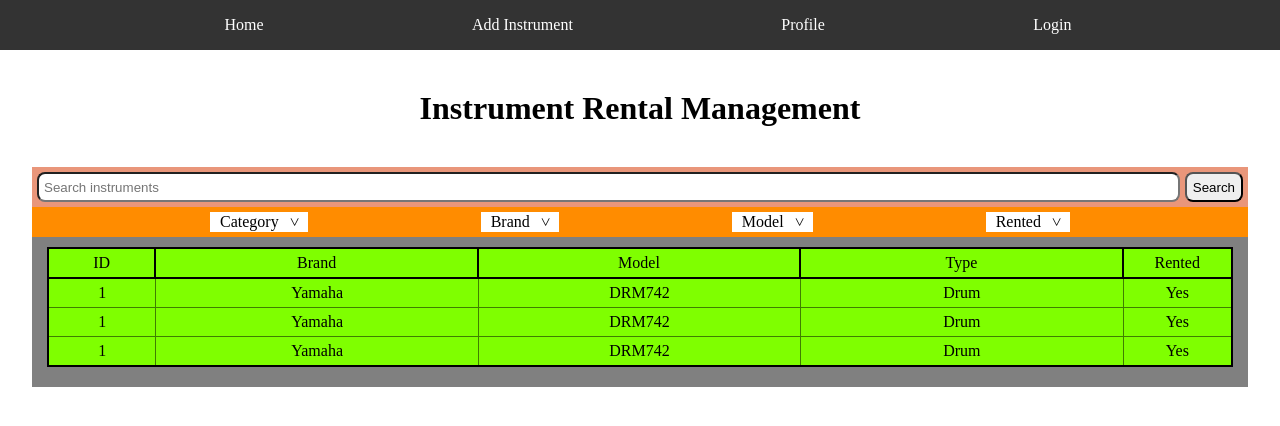
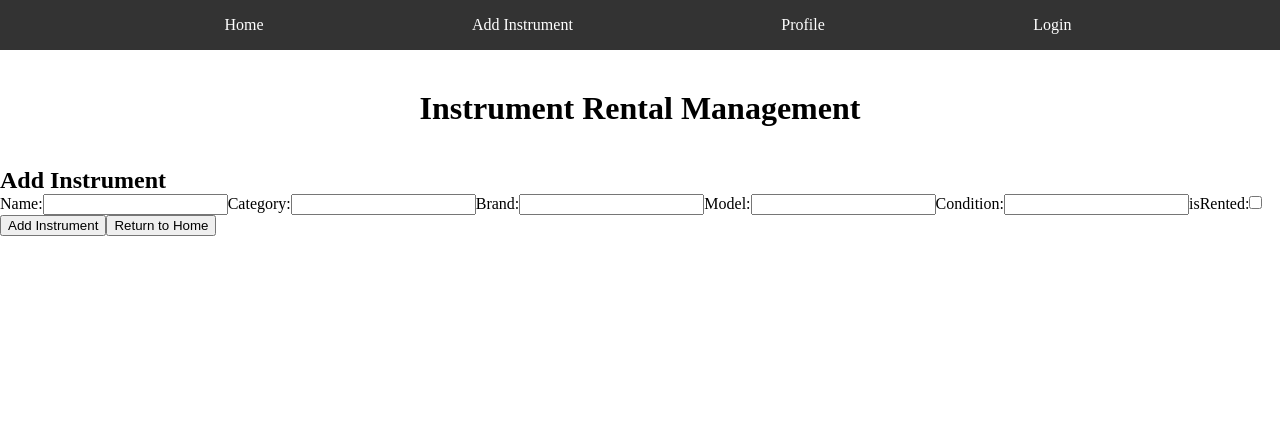
Before and after one commit to briantav999/unit4-front-end, a React (Vite) app: page / in a window 1280 px wide. Shown: the top 426 px of the page. Built offline with nearby package versions, Linux system fonts and the light colour scheme.

Commit message:
home page further adjustments waiting for routers

```diff
--- a/src/App.jsx
+++ b/src/App.jsx
@@ -2,12 +2,14 @@
 import Nav from './components/Nav/Nav.jsx'
 import InventoryCard from './components/Home/InventoryCard/InventoryCard.jsx'
 import './App.css'
+import Create from './components/AddInstruments/AddInstruments.jsx'
 
 function App() {
   return <>
     <Nav />
     <h1>Instrument Rental Management</h1>
-    <InventoryCard />
+    {/* <InventoryCard /> */}
+    <Create />
   </>
 }
 
--- a/src/components/AddInstruments/AddInstruments.jsx
+++ b/src/components/AddInstruments/AddInstruments.jsx
@@ -1,5 +1,5 @@
 import { useState } from 'react'
-import './create.css'
+import './AddInstruments.css'
 
 const Create = ({handleAddInstrument}) => {
     const [Instrument, setInstrument] = useState({
@@ -26,8 +26,6 @@
         })
     }
 
-}
-
 return(
     <div className="create">
         <h2>Add Instrument</h2>
@@ -36,18 +34,22 @@
             handleAddInstrument(Instrument)
         }}>
             <label>Name:</label>
-            <input type="text" name="name" id="name" value={Instrument.name} onChange={handleChange} />
+            <input type="text" name="name" id="name" maxlength="32" value={Instrument.name} onChange={handleChange} />
             <label>Category:</label>
-            <input type="text" name="category" id="category" value={Instrument.category} onChange={handleChange} />
+            <input type="text" name="category" id="category" maxlength="32" value={Instrument.category} onChange={handleChange} />
             <label>Brand:</label>
-            <input type="text" name="brand" id="brand" value={Instrument.brand} onChange={handleChange} />
+            <input type="text" name="brand" id="brand" maxlength="32" value={Instrument.brand} onChange={handleChange} />
             <label>Model:</label>
-            <input type="text" name="model" id="model" value={Instrument.model} onChange={handleChange} />
+            <input type="text" name="model" id="model" maxlength="32" value={Instrument.model} onChange={handleChange} />
             <label>Condition:</label>
-            <input type="text" name="condition" id="condition" value={Instrument.condition} onChange={handleChange} />
+            <input type="text" name="condition" id="condition" maxlength="32" value={Instrument.condition} onChange={handleChange} />
             <label>isRented:</label>
+            <input type="checkbox" name="isRented" id="isRented" checked={Instrument.isRented} onChange={handleIsRented} />
             <button type="submit">Add Instrument</button>
             <button id="home">Return to Home</button>
         </form>
     </div>
 )
+}
+
+export default Create;
```
